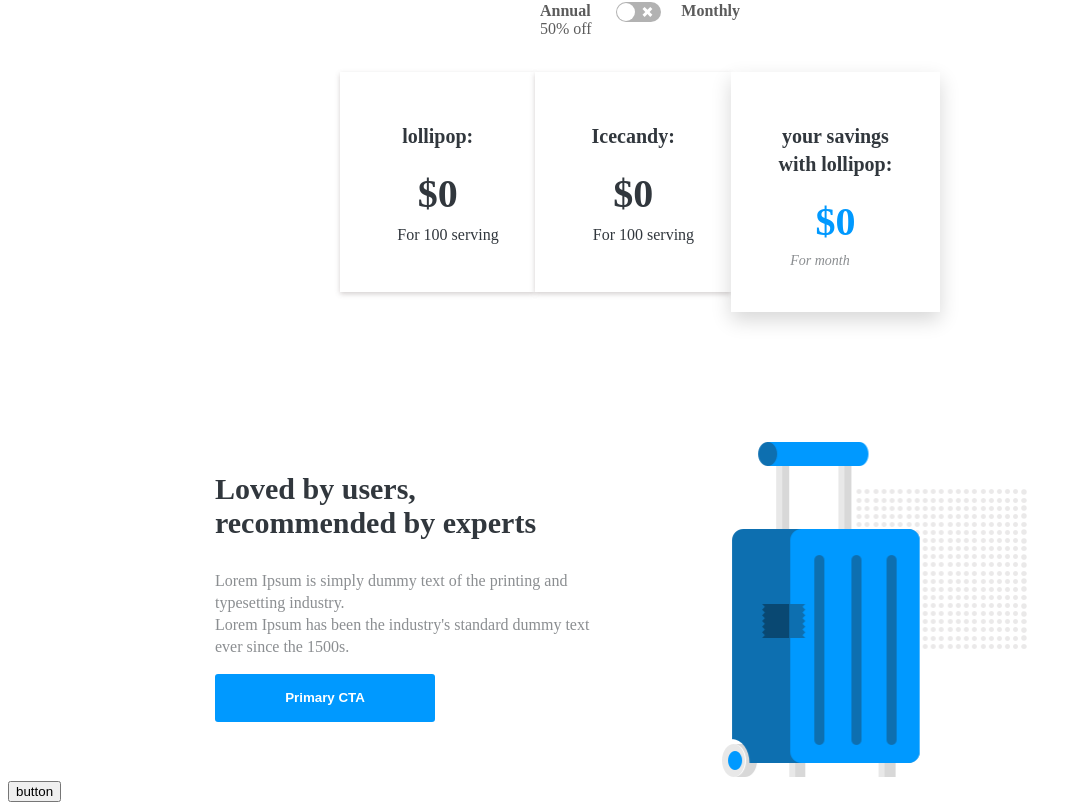
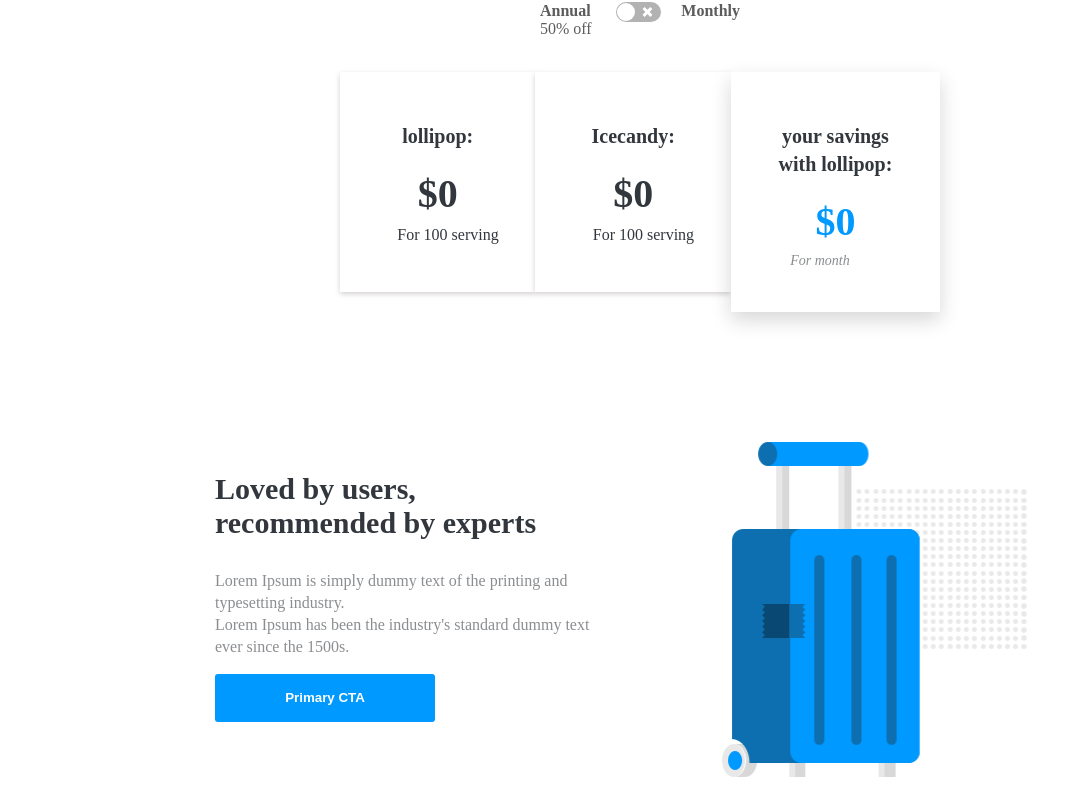
Before and after one commit to SRILAKSHMI576/Marvel_App, a React (Create React App) app: page / in a window 1280 px wide. Shown: the part 1430-2240 px from the top of the page, without its empty margins (0-1082 px from the left). After the commit the page ends 2219 px from the top, so only its background shows below. Built offline with nearby package versions, Linux system fonts and the light colour scheme.

Commit message:
Update changes

```diff
--- a/src/App.js
+++ b/src/App.js
@@ -11,7 +11,6 @@ function App() {
       <InfoComponent />
       <PriceCalculator />
       <Product />
-      <button>button</button>
     </div>
   );
 }
```
